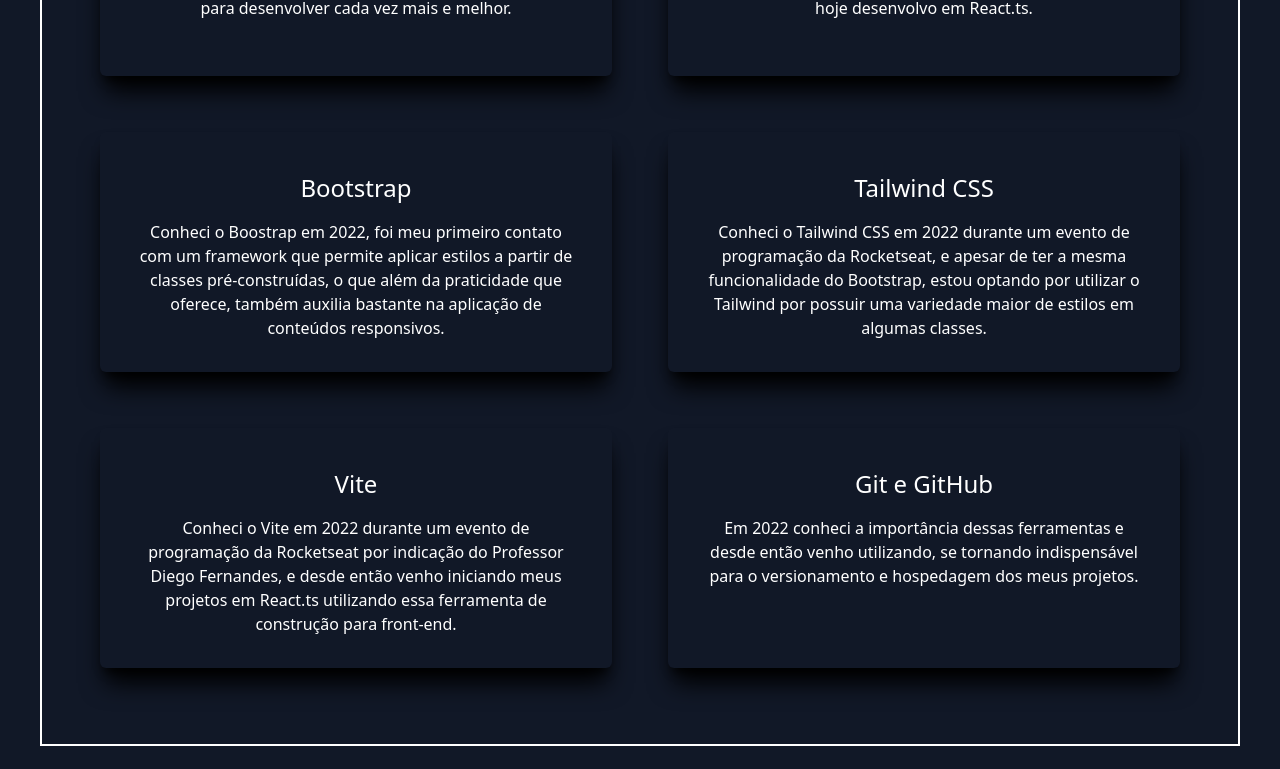
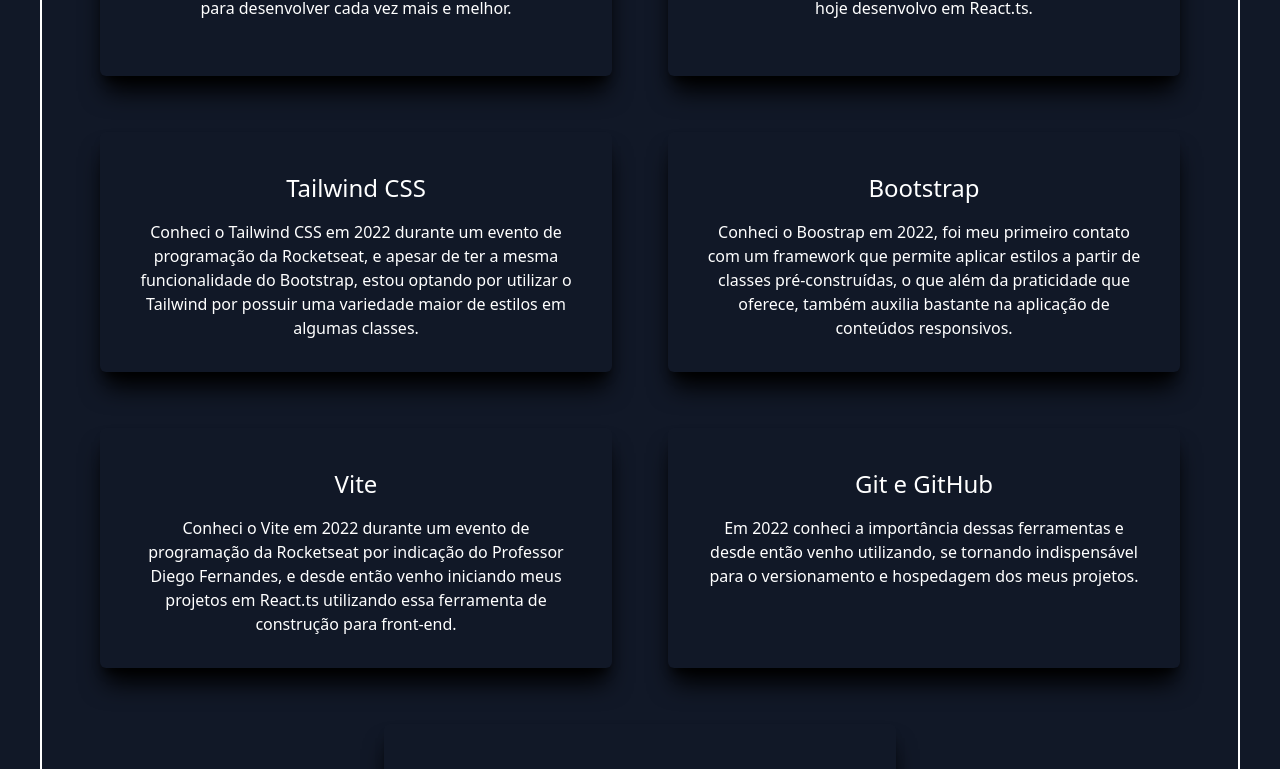
Before and after one commit to 97jsantos/portfolio, a React (Vite) app: page / in a window 1280 px wide. Shown: the part 3318-4087 px from the top of the page. Built offline with nearby package versions, Linux system fonts and the light colour scheme.

Commit message:
att 27/06
inglês inserido nas skills

```diff
--- a/src/components/SkillsHard.tsx
+++ b/src/components/SkillsHard.tsx
@@ -15,17 +15,20 @@
                     title="React e Typescript"
                     text="Em 2022 iniciei meus estudos em React e conhecer o React foi e continua sendo uma experiência incrível, e sabendo o quão requisitado é o Typescript, incluí nos meus estudos e hoje desenvolvo em React.ts." />
                     <SkillsCard
+                    title="Tailwind CSS"
+                    text="Conheci o Tailwind CSS em 2022 durante um evento de programação da Rocketseat, e apesar de ter a mesma funcionalidade do Bootstrap, estou optando por utilizar o Tailwind por possuir uma variedade maior de estilos em algumas classes." />
+                    <SkillsCard
                     title="Bootstrap"
                     text="Conheci o Boostrap em 2022, foi meu primeiro contato com um framework que permite aplicar estilos a partir de classes pré-construídas, o que além da praticidade que oferece, também auxilia bastante na aplicação de conteúdos responsivos." />
-                    <SkillsCard
-                    title="Tailwind CSS"
-                    text="Conheci o Tailwind CSS em 2022 durante um evento de programação da Rocketseat, e apesar de ter a mesma funcionalidade do Bootstrap, estou optando por utilizar o Tailwind por possuir uma variedade maior de estilos em algumas classes." />
                     <SkillsCard
                     title="Vite"
                     text="Conheci o Vite em 2022 durante um evento de programação da Rocketseat por indicação do Professor Diego Fernandes, e desde então venho iniciando meus projetos em React.ts utilizando essa ferramenta de construção para front-end." />
                     <SkillsCard
                     title="Git e GitHub"
                     text="Em 2022 conheci a importância dessas ferramentas e desde então venho utilizando, se tornando indispensável para o versionamento e hospedagem dos meus projetos. " />
+                    <SkillsCard
+                    title="Inglês intermediário"
+                    text="Classifico minha leitura como avançada, sendo o suficiente para leitura de textos e documentos; a minha escrita e a escuta como intermediária e a minha conversação baixa." />
                 </div>
             </div>
         </div>
```
